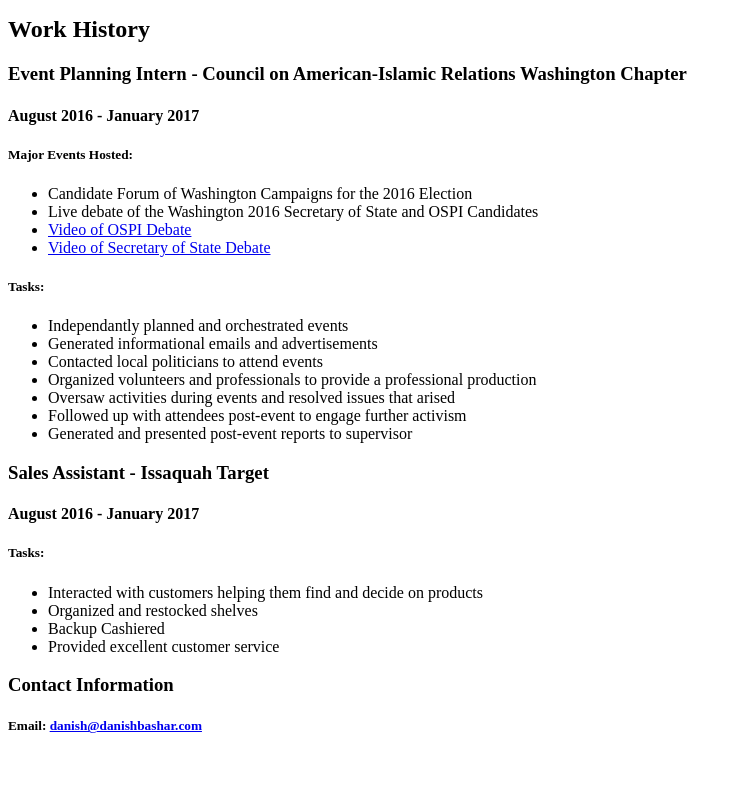
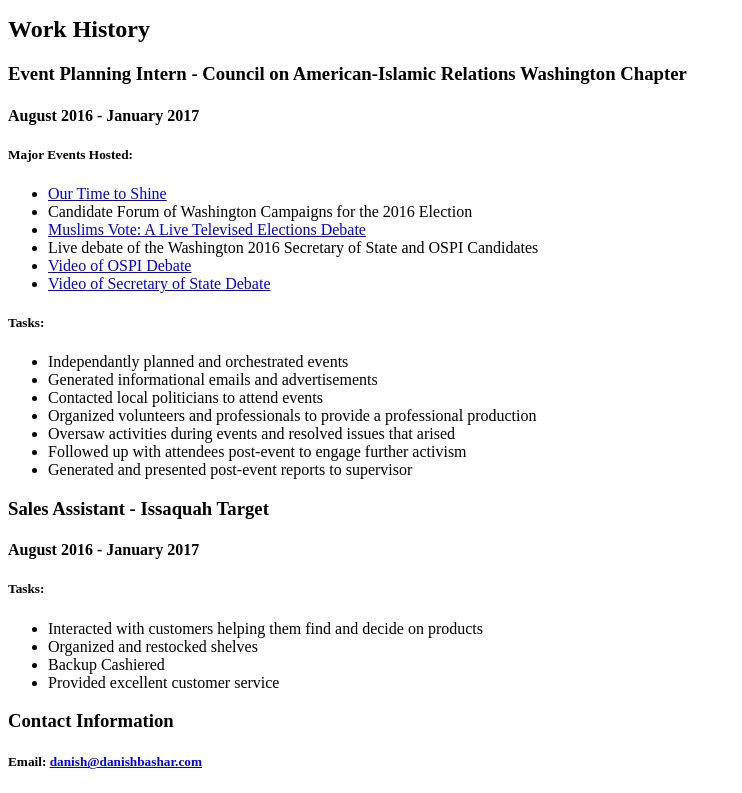
Before and after one commit to NegativeRainbow/website, a plain HTML site: page index.html in a window 1280 px wide. Shown: the part 968-1761 px from the top of the page, without its empty margins (0-742 px from the left). Before the commit the page ends 1725 px from the top, so only its background shows below. Drawn offline with Linux system fonts and the light colour scheme.

Commit message:
Fixed hidden bullets

```diff
--- a/index.html
+++ b/index.html
@@ -57,9 +57,9 @@
     <h4>August 2016 - January 2017</h4>
     <h5>Major Events Hosted:</h5>
     <ul>
-      <li hidden="hidden"><a href="http://cairseattle.org/our-time-to-shine">Our Time to Shine</a></li>
+      <li style="none"><a href="http://cairseattle.org/our-time-to-shine">Our Time to Shine</a></li>
       <li>Candidate Forum of Washington Campaigns for the 2016 Election</li>
-      <li hidden="hidden"><a href="http://cairseattle.org/muslims-vote-a-live-televised-elections-debate">Muslims Vote: A Live Televised Elections Debate</a></li>
+      <li style="none"><a href="http://cairseattle.org/muslims-vote-a-live-televised-elections-debate">Muslims Vote: A Live Televised Elections Debate</a></li>
       <li>Live debate of the Washington 2016 Secretary of State and OSPI Candidates</li>
       <li><a href="https://www.facebook.com/KIRO7Seattle/videos/vb.112779115408517/1357052784314471">Video of OSPI Debate</a></li>
       <li><a href="https://www.facebook.com/KIRO7Seattle/videos/vb.112779115408517/1357120687641014">Video of Secretary of State Debate</a></li>
```
